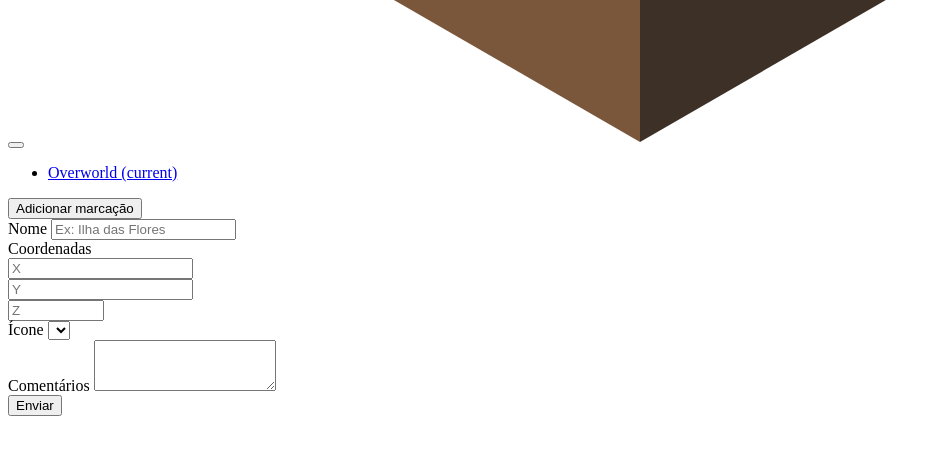
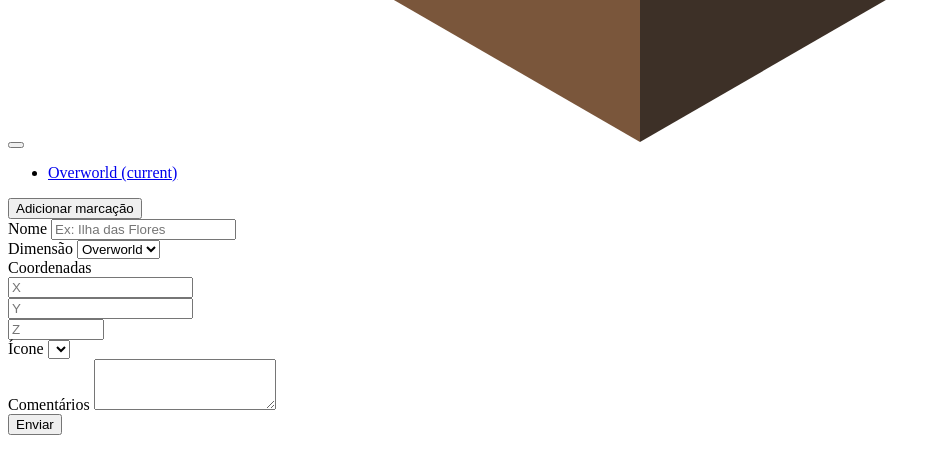
Before and after one commit to saadbruno/minecraft-map, a PHP site: template code/views/home/partials/nav.php in a window 1280 px wide. Shown: the part 1130-1581 px from the top of the page, without its empty margins (0-941 px from the left). Before the commit the page ends 1546 px from the top, so only its background shows below. Run offline with PHP 8.4, Linux system fonts and the light colour scheme; the template is opened without the code that fills it: most values are stand-ins (such as "Sample title", 1, 10 or a date in 2020); data that the repository does not hold is empty.

```diff
--- a/code/index.php
+++ b/code/index.php
@@ -42,7 +42,7 @@ switch ($_GET['q1']) {
 }
 
 // debugging
-//debug($_GET, 'GET');
+debug($_GET, 'GET');
 // debug($_ENV, 'ENV');
 // debug($_POST, 'POST');
 // debug($db_status, 'DB status');
--- a/code/public/js/mcmap.js
+++ b/code/public/js/mcmap.js
@@ -147,7 +147,7 @@ function getPlaces(clear = false) {
             // in minecraft, north is towards negative Z, so we have to invert it
 
             var coords = [-data[i]['coordZ'], data[i]['coordX']];
-            var icon = new blockIcon({ iconUrl: data[i]['icon'] });
+            var icon = new blockIcon({ iconUrl: data[i]['icon_url'] });
 
             var popup = '<h4>' + data[i]['title'] + '</h4>';
             popup += '<h6><i class="fas fa-map-marker-alt"></i> Coordenadas:</h6>';
--- a/code/views/home/partials/addPlaceDropdown.php
+++ b/code/views/home/partials/addPlaceDropdown.php
@@ -4,6 +4,8 @@
     <form id="submit-form" action="/" method="post" class="needs-validation" novalidate>
 
         <input type="hidden" name="form" value="addPlace">
+
+        <input type="hidden" name="id" value="">
 
         <input type="hidden" name="dimension" value="Overworld">
 
@@ -13,6 +15,16 @@
             <input class="form-control" name="title" type="text" maxlength="255" placeholder="Ex: Ilha das Flores">
             <div class="invalid-feedback">
             </div>
+        </div>
+
+        <!-- dimension -->
+        <div class="form-group">
+            <label for="icon">Dimensão</label>
+            <select class="form-control" name="icon">
+                <option value='Overworld'>Overworld</option>
+                <option value='Nether'>Nether</option>
+            </select>
+            <div class="invalid-feedback"> </div>
         </div>
 
         <!-- coordinates  -->
@@ -32,6 +44,7 @@
             </div>
         </div>
 
+        <!-- icon  -->
         <div class="form-group">
             <label for="icon">Ícone</label>
             <select class="form-control" name="icon">
```
Also changed, not shown: code/features/api/api.php (+5 -5 lines), code/lib/db/db_management.php (+28 -4 lines).
